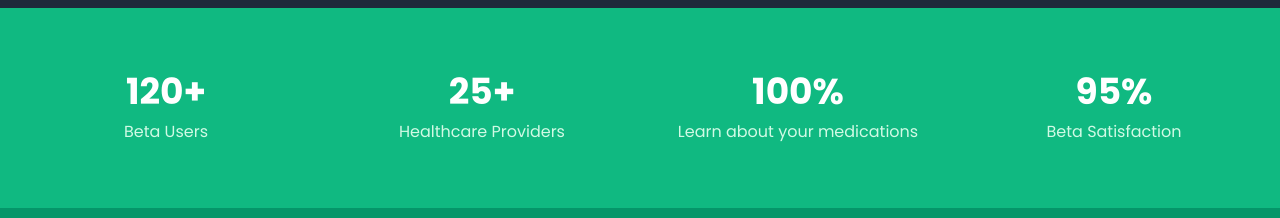
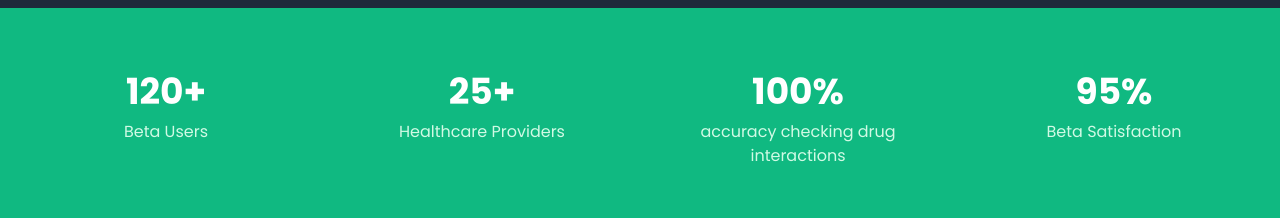
Before and after one commit to CHEGEBB/hm-official, a Next.js app: page / in a window 1280 px wide. Shown: the part 1620-1838 px from the top of the page. Built offline with nearby package versions, Linux system fonts and the light colour scheme.

Commit message:
Update alt text for image and refine landing page statistics for clarity

```diff
--- a/app/about/page.tsx
+++ b/app/about/page.tsx
@@ -288,7 +288,7 @@ const AboutPage = () => {
         <div className="relative w-32 h-32 mx-auto mb-4 rounded-full overflow-hidden">
           <Image
             src="/assets/images/bonheur.jpg"
-            alt="Bonheur Dishimimana"
+            alt="Bonheur Dushimimana "
             fill
             className="object-cover"
           />
--- a/app/page.tsx
+++ b/app/page.tsx
@@ -352,7 +352,7 @@ const LandingPage = () => {
             {[
               { number: "120+", label: "Beta Users" },
               { number: "25+", label: "Healthcare Providers" },
-              { number: "100%", label: "Learn about your medications" },
+              { number: "100%", label: "accuracy checking drug interactions" },
               { number: "95%", label: "Beta Satisfaction" }
             ].map((stat, index) => (
               <motion.div
```
